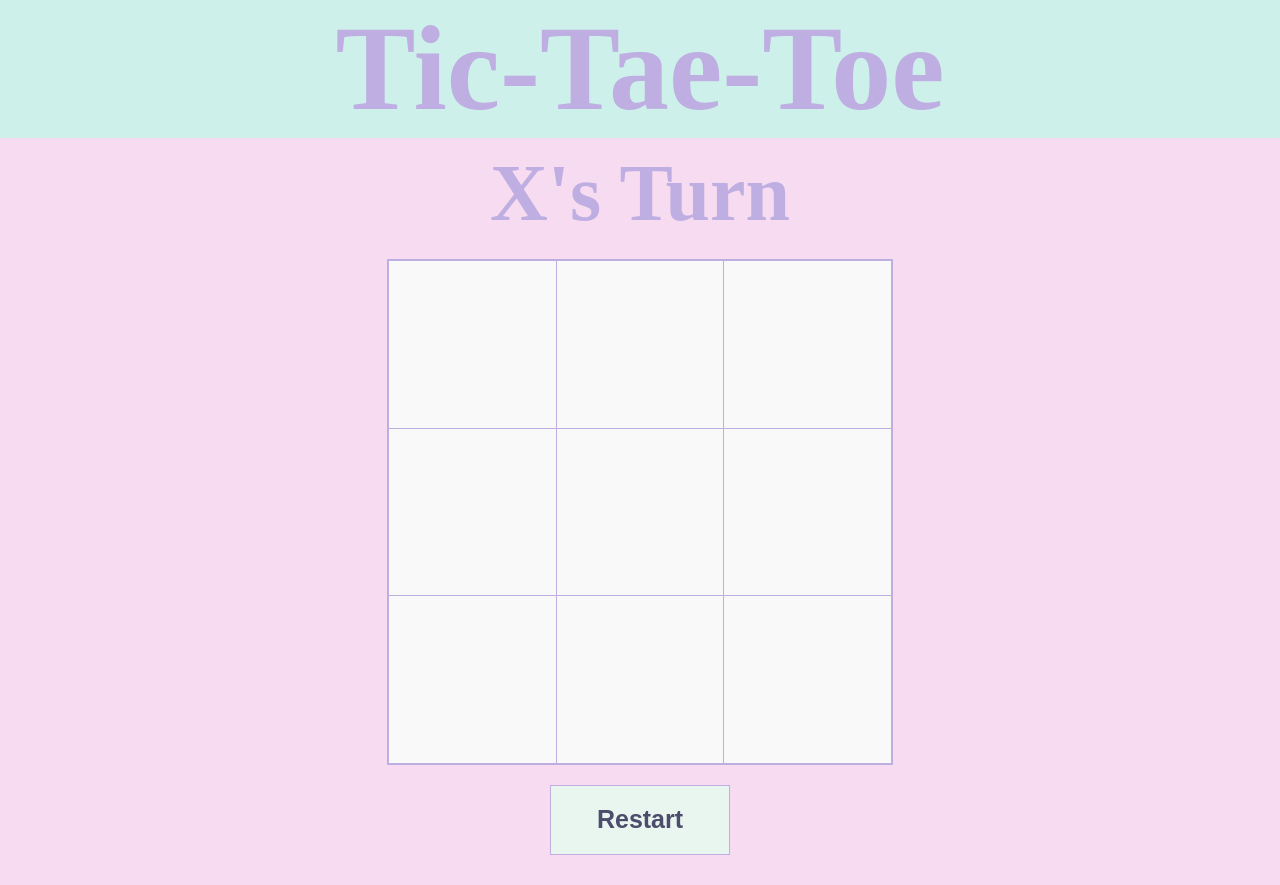
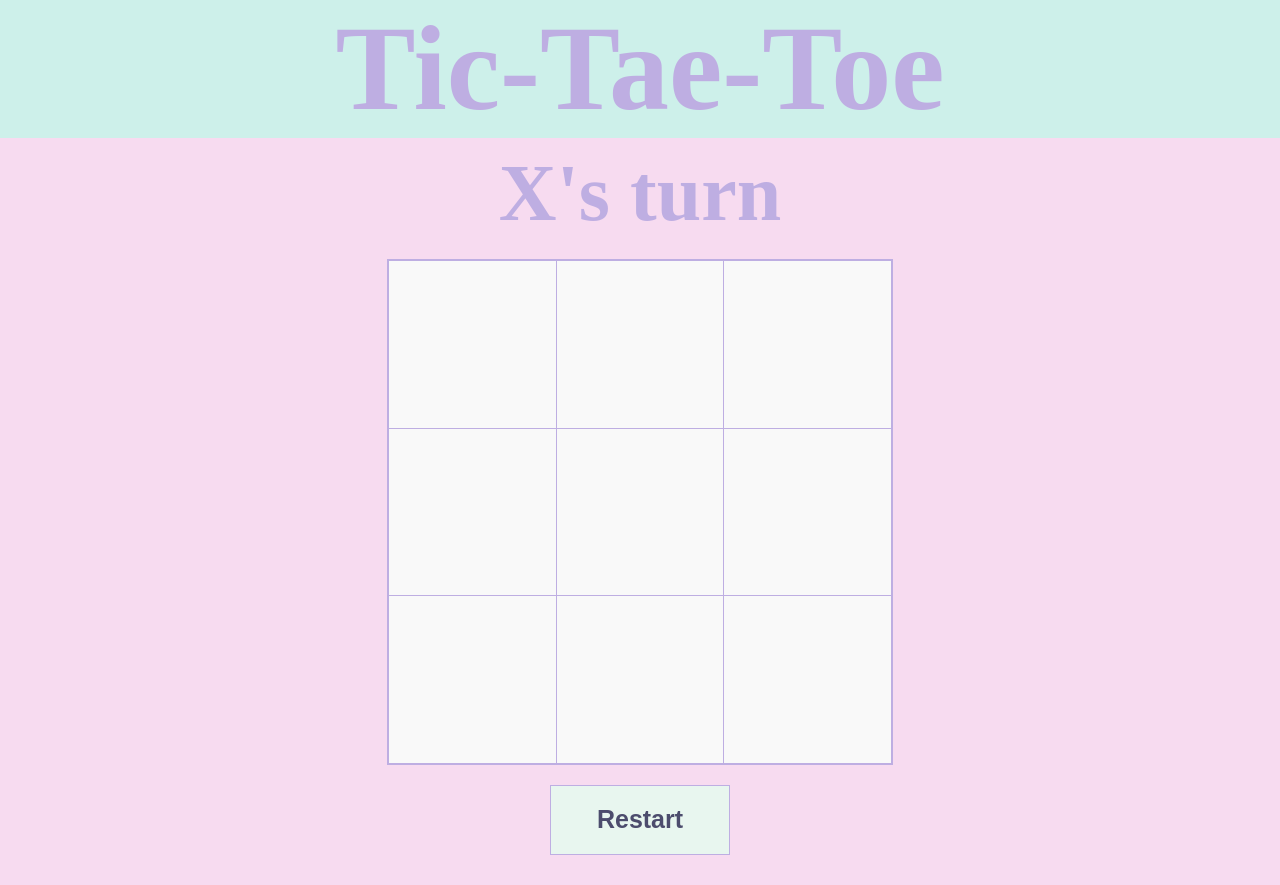
Before and after one commit to kimchavsov/tic-tae-toe, a plain HTML site: page index.html in a window 1280 px wide. Drawn offline with Linux system fonts and the light colour scheme.

Commit message:
Fixed typo

```diff
--- a/index.html
+++ b/index.html
@@ -13,7 +13,7 @@
 
 <div id="container">
   <h1>Tic-Tae-Toe</h1>
-  <h3>X's Turn</h3>
+  <h3>X's turn</h3>
   <div id="gameboard">
     <div id="block-1" class="block"></div>
     <div id="block-2" class="block"></div>
```
